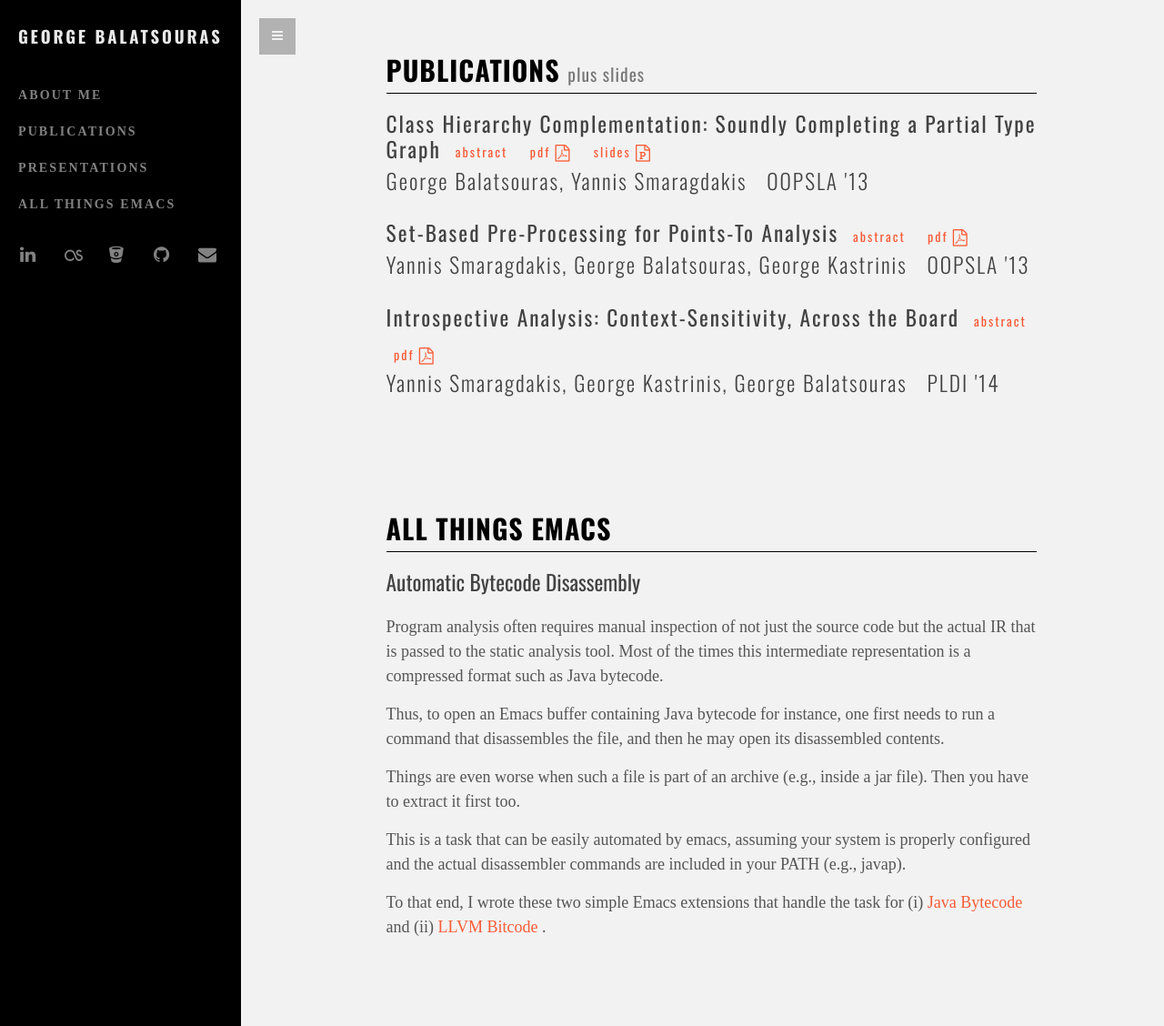
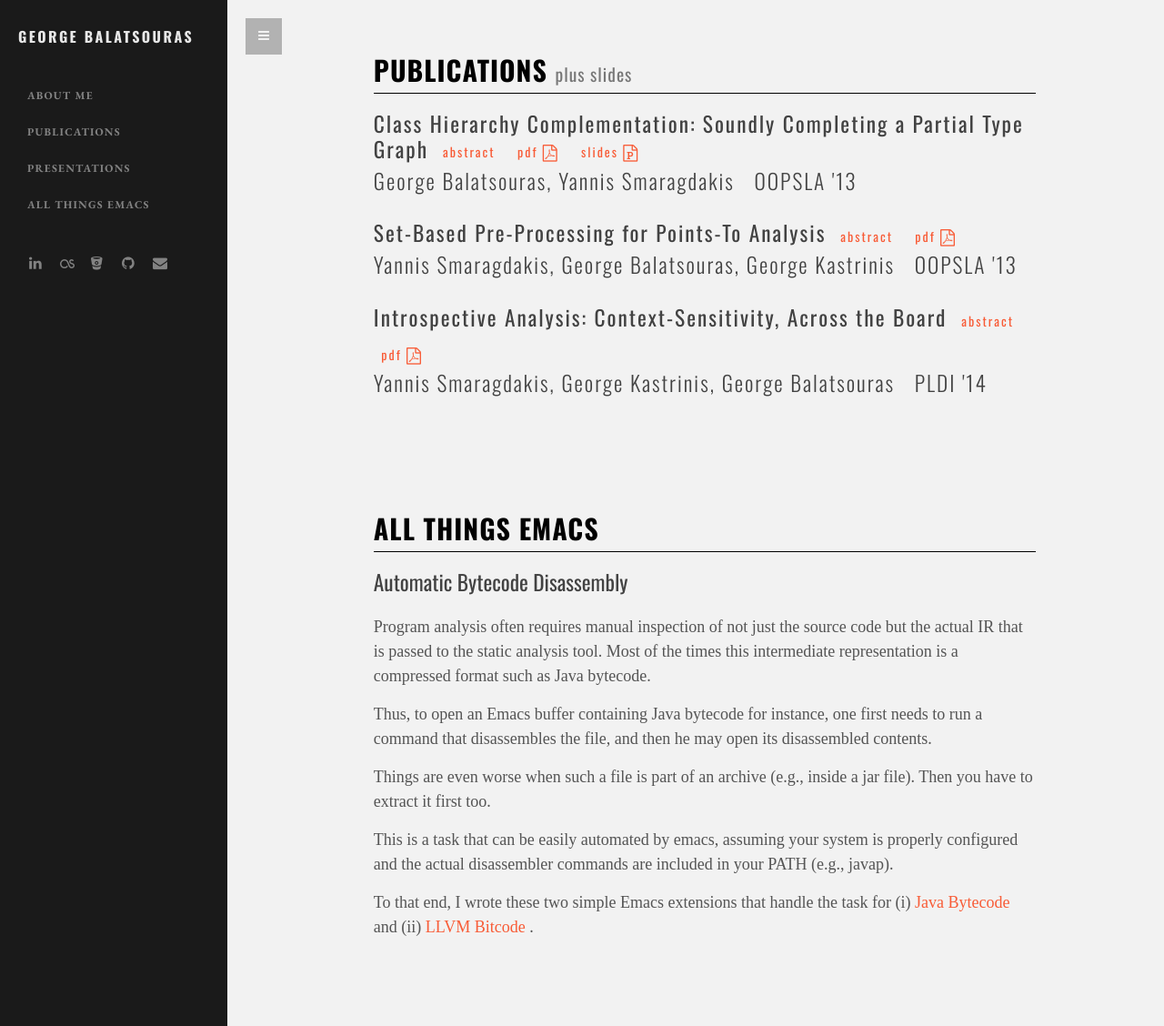
Before and after one commit to gbalats/gbalats.github.io, a Jekyll site: the page built from index.html, in a window 1280 px wide and 1128 px high. Shown: the whole window at 91% size. Built offline with Jekyll 4.4.1, drawn with Linux system fonts in a browser that asks for light colours; some web fonts are replaced.

Commit message:
Correct sidebar.

```diff
--- a/_includes/head.html
+++ b/_includes/head.html
@@ -28,6 +28,9 @@
   <link href="https://fonts.googleapis.com/css?family=Quattrocento:400,700"
         rel="stylesheet" type="text/css">
 
+  <link href="https://fonts.googleapis.com/css?family=EB+Garamond:400,700"
+        rel="stylesheet" type="text/css">
+
   <link href="https://fonts.googleapis.com/css?family=PT+Sans"
         rel="stylesheet" type="text/css">
 
--- a/_sass/_sidebar.scss
+++ b/_sass/_sidebar.scss
@@ -86,7 +86,7 @@
     list-style: none;
 
     h1, h2, h3, h4, h5, h6 {
-        font-size: 1.33em;
+        font-size: 0.8 * $heading-font-size;
     }
 
 
@@ -96,7 +96,6 @@
         a {
             line-height: 40px;
             display: block;
-            font-size: 1em;
             color: $sidebar-secondary-color;
 
             &:link, &:active, &:focus {
@@ -130,11 +129,16 @@
 
 #theMenu .sidebar-nav {
     font-size: $sidebar-font-size;
+    font-family: $sidebar-font-family;
     width: $sidebar-width;
+
+    li ~ li {
+        text-indent: $sidebar-spacing-unit * 1.5;
+    }
 
     a {
         font-weight: 700;
-        letter-spacing: 0.15em;
+        letter-spacing: 0.10em;
         text-transform: uppercase;
     }
 
@@ -148,9 +152,11 @@
         display: inline-block;
         vertical-align: middle;
         text-align: left;
-        width: ($sidebar-width - 2 * $sidebar-spacing-unit) / 5;
-        font-size: 20px;
+        line-height: 40px;
         margin: 25px 2px;
+        width: 30px;
+        /* width: ($sidebar-width - 4 * $sidebar-spacing-unit) / 5; */
+        font-size: 16px;
     }
 }
 
--- a/assets/css/main.scss
+++ b/assets/css/main.scss
@@ -40,12 +40,12 @@ $on-laptop:        800px;
 
 // Sidebar variables
 
-$sidebar-width:           265px;
+$sidebar-width:           250px;
 $sidebar-spacing-unit:     20px;
-$sidebar-font-size:        14px;
-$sidebar-font-family:  $heading-font-family;
+$sidebar-font-size:        12px;
+$sidebar-font-family:  'EB Garamond', serif;
 
-$sidebar-background-color:  darken($grey-color, 100%);
+$sidebar-background-color:  darken($grey-color, 40.8%);
 $sidebar-primary-color:     $grey-color-light;
 $sidebar-secondary-color:   $grey-color;
 $sidebar-brand-color:       $brand-color;
```
